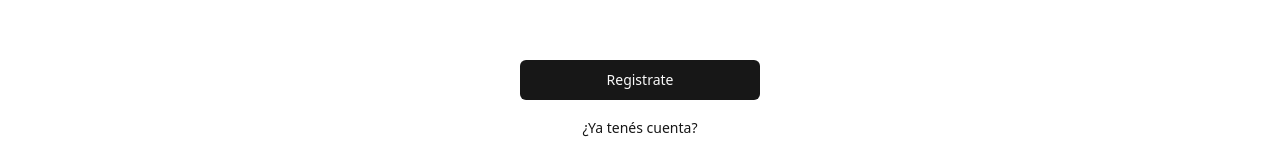
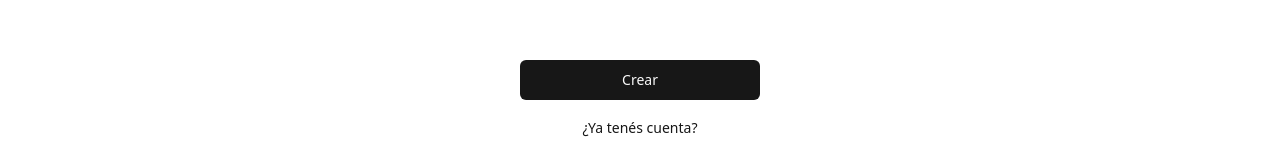
Before and after one commit to No-Country-simulation/c19-50-n-node-react, a React (Vite) app in the folder client/: page /register in a window 1280 px wide. Shown: the part 696-856 px from the top of the page. Built offline with nearby package versions, Linux system fonts and the light colour scheme.

Commit message:
fix text

```diff
--- a/client/src/components/RegisterForm.jsx
+++ b/client/src/components/RegisterForm.jsx
@@ -230,7 +230,7 @@ const RegisterForm = () => {
             type="submit"
             className="w-full mt-5"
           >
-            Registrate
+            Crear
           </LoadingButton>
         </div>
       </form>
```
